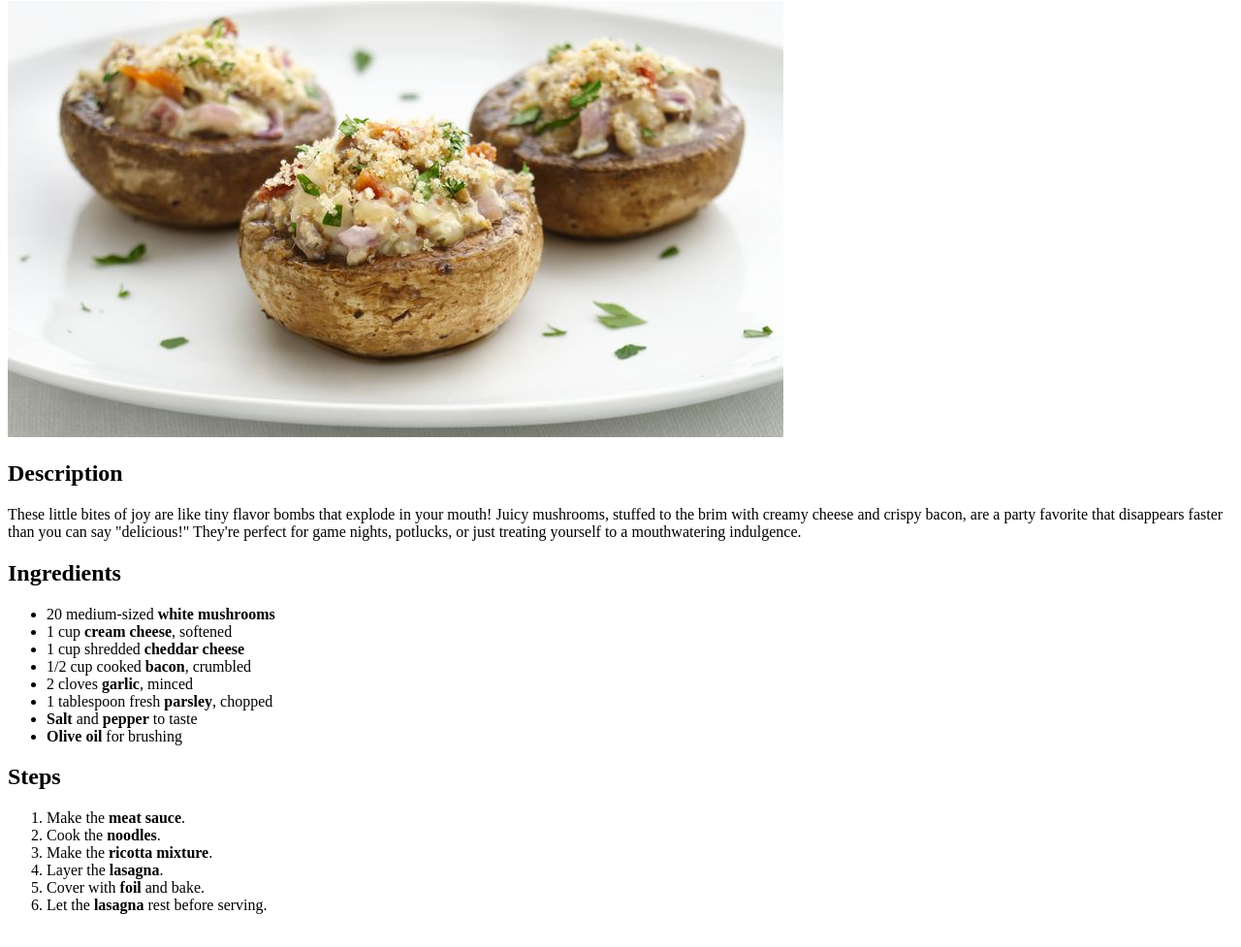
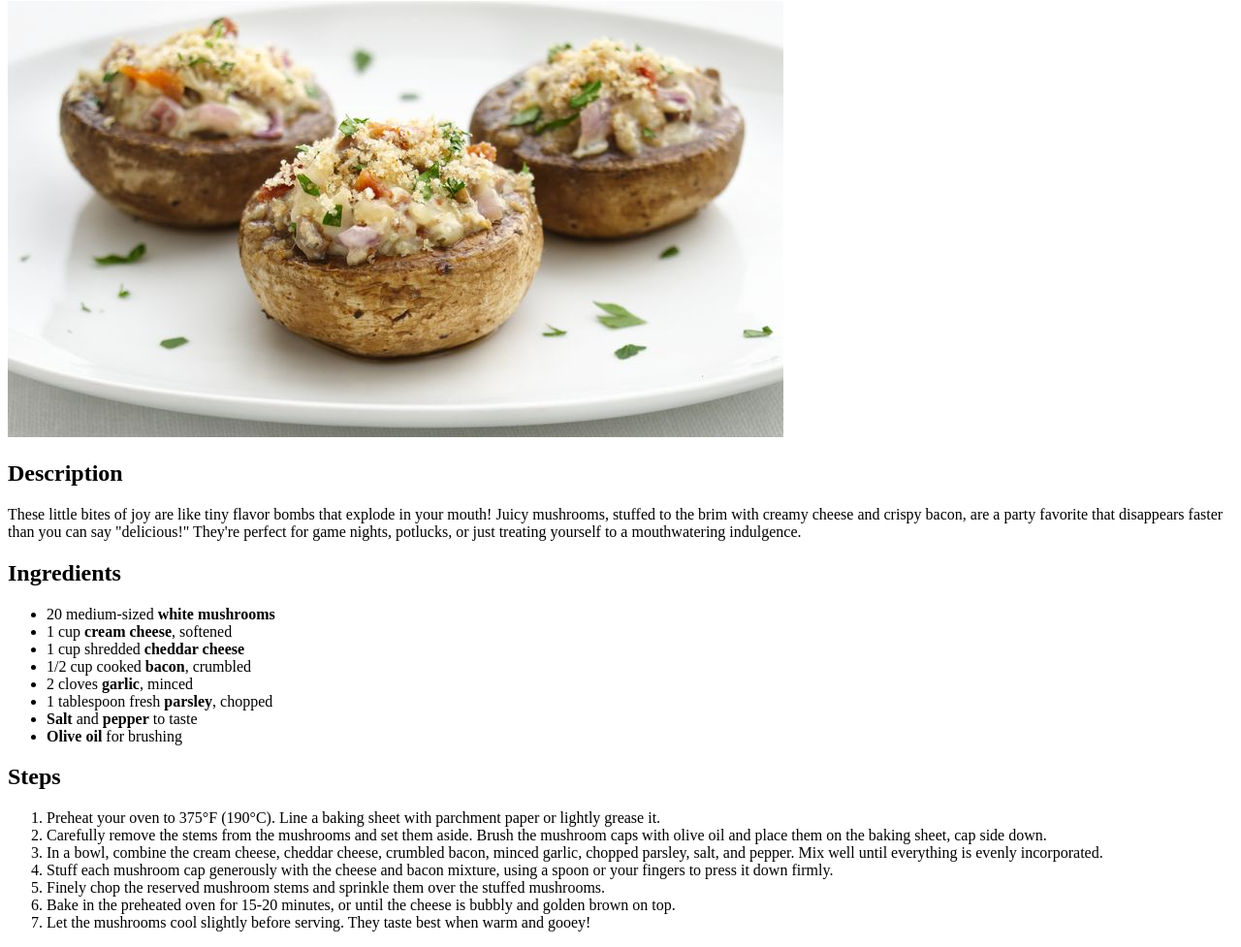
Before and after one commit to davcordeiro03/odin-recipes, a plain HTML site: page recipes/mushrooms.html in a window 1280 px wide. Shown: the part 79-1056 px from the top of the page at 97% size. Drawn offline with Linux system fonts and the light colour scheme.

Commit message:
Add mushrooms's steps

```diff
--- a/recipes/mushrooms.html
+++ b/recipes/mushrooms.html
@@ -22,12 +22,13 @@
         </ul>
         <h2>Steps</h2>
         <ol>
-            <li>Make the <strong>meat sauce</strong>.</li>
-            <li>Cook the <strong>noodles</strong>.</li>
-            <li>Make the <strong>ricotta mixture</strong>.</li>
-            <li>Layer the <strong>lasagna</strong>.</li>
-            <li>Cover with <strong>foil</strong> and bake.</li>
-            <li>Let the <strong>lasagna</strong> rest before serving.</li>
+            <li>Preheat your oven to 375°F (190°C). Line a baking sheet with parchment paper or lightly grease it.</li>
+            <li>Carefully remove the stems from the mushrooms and set them aside. Brush the mushroom caps with olive oil and place them on the baking sheet, cap side down.</li>
+            <li>In a bowl, combine the cream cheese, cheddar cheese, crumbled bacon, minced garlic, chopped parsley, salt, and pepper. Mix well until everything is evenly incorporated.</li>
+            <li>Stuff each mushroom cap generously with the cheese and bacon mixture, using a spoon or your fingers to press it down firmly.</li>
+            <li>Finely chop the reserved mushroom stems and sprinkle them over the stuffed mushrooms.</li>
+            <li>Bake in the preheated oven for 15-20 minutes, or until the cheese is bubbly and golden brown on top.</li>
+            <li>Let the mushrooms cool slightly before serving. They taste best when warm and gooey!</li>
         </ol>
     </body>
 </html>
```
